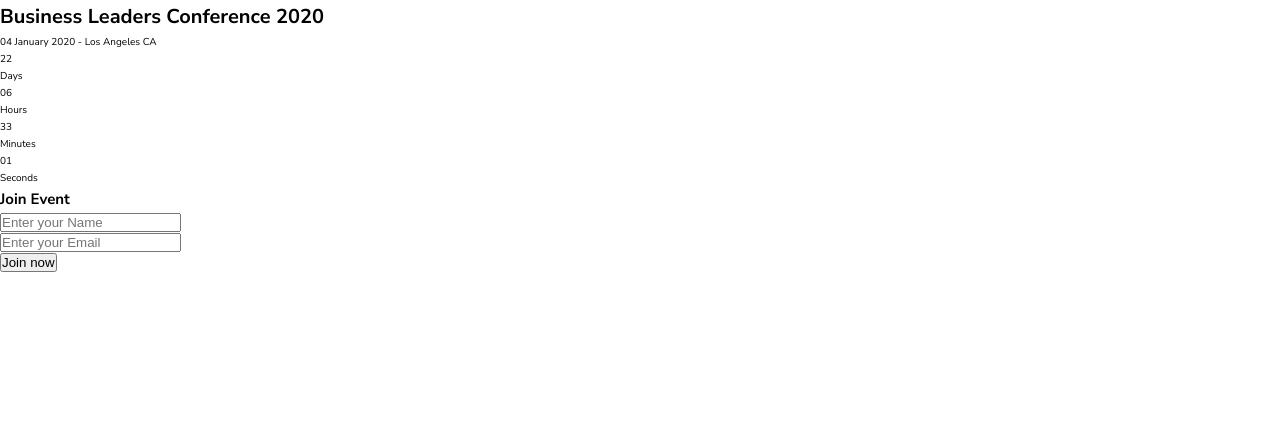
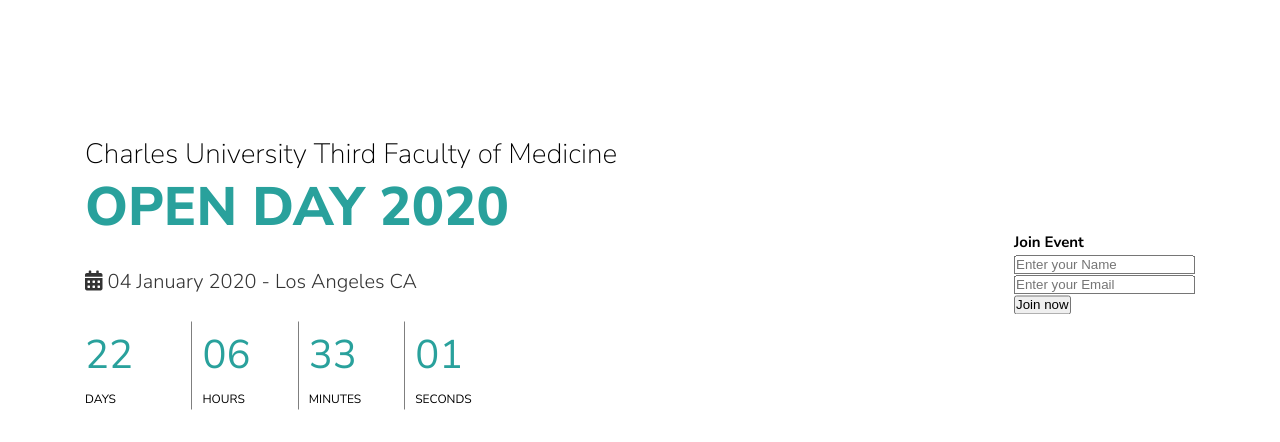
Before and after one commit to nublson/countdown-event, a Gatsby site: page / in a window 1280 px wide. Built offline with nearby package versions, Linux system fonts and the light colour scheme; Gatsby itself is replaced by a stand-in of ours.

Commit message:
Info Style

```diff
--- a/package.json
+++ b/package.json
@@ -14,6 +14,9 @@
     "test": "echo \"Write tests! -> https://gatsby.dev/unit-testing\" && exit 1"
   },
   "dependencies": {
+    "@fortawesome/fontawesome-svg-core": "^1.2.25",
+    "@fortawesome/free-solid-svg-icons": "^5.11.2",
+    "@fortawesome/react-fontawesome": "^0.1.7",
     "gatsby": "^2.18.4",
     "gatsby-plugin-sass": "^2.1.24",
     "node-sass": "^4.13.0",
--- /dev/null
+++ b/src/components/Calendar.js
@@ -0,0 +1,9 @@
+import React from "react"
+import { FontAwesomeIcon } from "@fortawesome/react-fontawesome"
+import { faCalendarAlt } from "@fortawesome/free-solid-svg-icons"
+
+const CalendarIcon = () => {
+    return <FontAwesomeIcon icon={faCalendarAlt} />
+}
+
+export default CalendarIcon
--- a/src/sections/home.js
+++ b/src/sections/home.js
@@ -1,4 +1,6 @@
 import React from "react"
+
+import CalendarIcon from "../components/Calendar"
 
 const Home = () => {
     return (
@@ -6,9 +8,14 @@ const Home = () => {
             <div className="box">
                 <div className="info">
                     <h1 className="info-title">
-                        Business Leaders <span>Conference 2020</span>
+                        Charles University Third Faculty of Medicine{" "}
+                        <span>Open Day 2020</span>
                     </h1>
                     <p className="info-date">
+                        <span className="info-date--icon">
+                            {" "}
+                            <CalendarIcon />{" "}
+                        </span>{" "}
                         04 January 2020 - Los Angeles CA
                     </p>
                     <div className="info-timer">
--- a/src/style/abstracts/_mixins.scss
+++ b/src/style/abstracts/_mixins.scss
@@ -0,0 +1,6 @@
+@mixin center {
+    position: absolute;
+    top: 50%;
+    left: 50%;
+    transform: translate(-50%, -50%);
+}
--- a/src/style/abstracts/_variables.scss
+++ b/src/style/abstracts/_variables.scss
@@ -1,4 +1,10 @@
 //! Colors
+$color-primary: #29a19c;
+$color-primary-light: #a3f7bf;
+$color-back: #222831;
+$color-back-light: #393e46;
+
+$color-black: #000000;
 
 //! Font
 $font-primary: "Nunito Sans", Arial, sans-serif;
--- a/src/style/base/_base.scss
+++ b/src/style/base/_base.scss
@@ -13,3 +13,7 @@ html {
 body {
     box-sizing: border-box;
 }
+
+div {
+    display: block;
+}
--- a/src/style/base/_typography.scss
+++ b/src/style/base/_typography.scss
@@ -4,4 +4,43 @@ body {
     font-family: $font-primary;
     font-weight: 400;
     line-height: 1.7;
+    color: $color-black;
 }
+
+//! Headings
+
+.info {
+    &-title {
+        font-size: 2.8rem;
+        font-weight: 200;
+        line-height: 1.3;
+
+        span {
+            color: $color-primary;
+            font-size: 5.4rem;
+            font-weight: 800;
+            text-transform: uppercase;
+            display: block;
+        }
+    }
+
+    &-date {
+        font-size: 2rem;
+        line-height: 1.5;
+        font-weight: 300;
+        color: rgba($color-black, 0.8);
+    }
+
+    .time {
+        font-size: 4rem;
+        font-weight: 500;
+        color: $color-primary;
+
+        span {
+            font-size: 1.2rem;
+            display: block;
+            text-transform: uppercase;
+            color: $color-black;
+        }
+    }
+}
--- a/src/style/layout/_grid.scss
+++ b/src/style/layout/_grid.scss
@@ -0,0 +1,5 @@
+.content {
+    max-width: $grid-width;
+    margin: 0 auto;
+    padding: 0 1.5rem;
+}
--- a/src/style/pages/_home.scss
+++ b/src/style/pages/_home.scss
@@ -0,0 +1,36 @@
+.header {
+    height: 85vh;
+    position: relative;
+
+    .box {
+        max-width: $grid-width;
+        margin: 0 auto;
+        padding: 0 1.5rem;
+        transform: translateY(50%);
+
+        display: flex;
+        justify-content: space-between;
+        align-items: center;
+    }
+
+    .info {
+        & > *:not(:last-child) {
+            margin-bottom: 2.4rem;
+        }
+
+        &-timer {
+            width: 80%;
+
+            display: flex;
+
+            & > :not(:first-child) {
+                border-left: 1px solid rgba(0, 0, 0, 0.5);
+                padding-left: 1rem !important;
+            }
+
+            .time {
+                width: 25%;
+            }
+        }
+    }
+}
```
Also changed, not shown: 1 other file.
